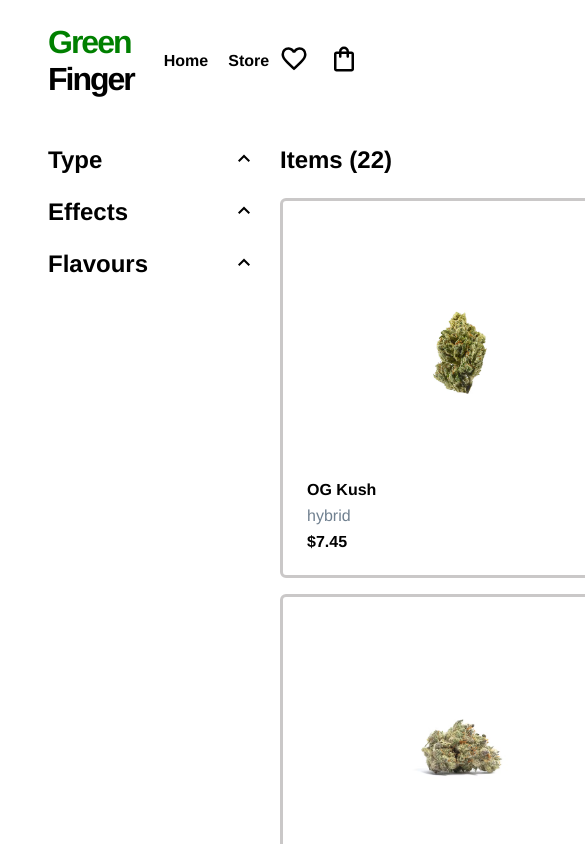
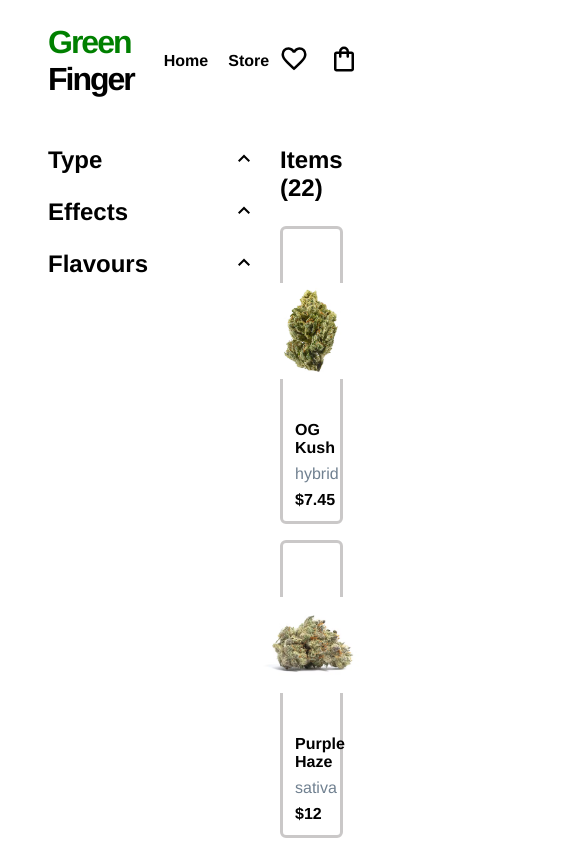
Before and after one commit to lmaqungo/shopping-cart, a React (Vite) app: page /store in a window 390 px wide. Shown: the top 844 px of the page, 585 px wide, since content can reach past the window. Built offline with nearby package versions, Linux system fonts and the light colour scheme.

Commit message:
fix: responsive item grid
grid items shrink to fit smaller device widths

```diff
--- a/src/styles/card.module.css
+++ b/src/styles/card.module.css
@@ -104,3 +104,22 @@
     opacity: 1;
   }
 }
+
+@media screen and (max-width: 960px) {
+    .cardOuter{
+        border-radius: 6px;
+        border: 3px solid rgb(202, 200, 200);
+        padding: 12px;
+        display: flex;
+        flex-direction: column;
+        justify-content: space-between;
+        position:relative;
+    }
+
+    .image-container{
+        height: 180px;
+        display: flex;
+        justify-content: center;
+        align-items: center;
+    }
+}
--- a/src/styles/store.module.css
+++ b/src/styles/store.module.css
@@ -21,7 +21,7 @@
 
 .itemGrid{
     display: grid;
-    grid-template-columns: repeat(auto-fit, 360px);
+    grid-template-columns: repeat(3, minmax(0, 1fr));
     gap: 1rem;
 }
 
@@ -31,3 +31,17 @@
     flex-direction: column;
     gap: 24px;
 }
+
+@media screen and (max-width: 1200px) {
+    .itemGrid{
+        display: grid;
+        grid-template-columns: repeat(2, minmax(0, 1fr));
+    }
+}
+
+@media screen and (max-width: 750px) {
+    .itemGrid{
+        display: grid;
+        grid-template-columns: repeat(1, minmax(0, 250px ));
+    }
+}
```
